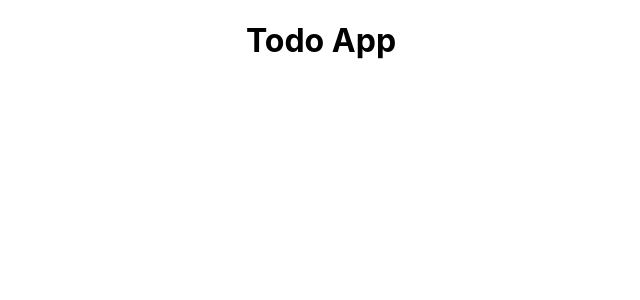
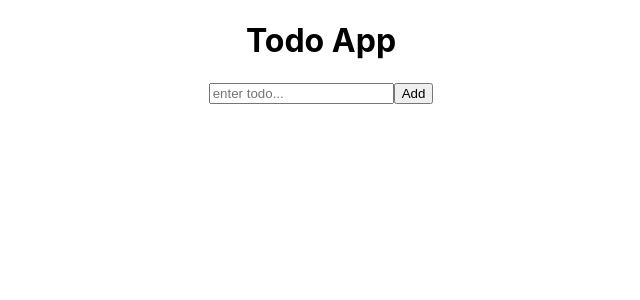
Before and after one commit to Solomii/hw-react-firebase, a React (Create React App) app: page / in a window 1280 px wide. Shown: the top 300 px of the page, without its empty margins (319-959 px from the left). Built offline with nearby package versions, Linux system fonts and the light colour scheme.

Commit message:
[#0 +] Added AddTodo to app

```diff
--- a/src/App.js
+++ b/src/App.js
@@ -1,11 +1,13 @@
 import './App.css';
 import React from 'react';
 import Title from './components/Title';
+import AddTodo from './components/AddTodo';
 
 function App() {
   return (
     <div className="App">
-     <Title/>
+      <Title />
+      <AddTodo/>
     </div>
   );
 }
--- /dev/null
+++ b/src/components/AddTodo.js
@@ -0,0 +1,18 @@
+import React from "react";
+import { db } from "../firebase";
+import { collection, addDoc } from "firebase/firestore";
+
+
+export default function AddTodo() {
+  return (
+    <>
+      <form>
+        <input
+          type="text"
+          placeholder="enter todo..."
+        />
+        <button>Add</button>
+      </form>
+    </>
+  )
+}
```
